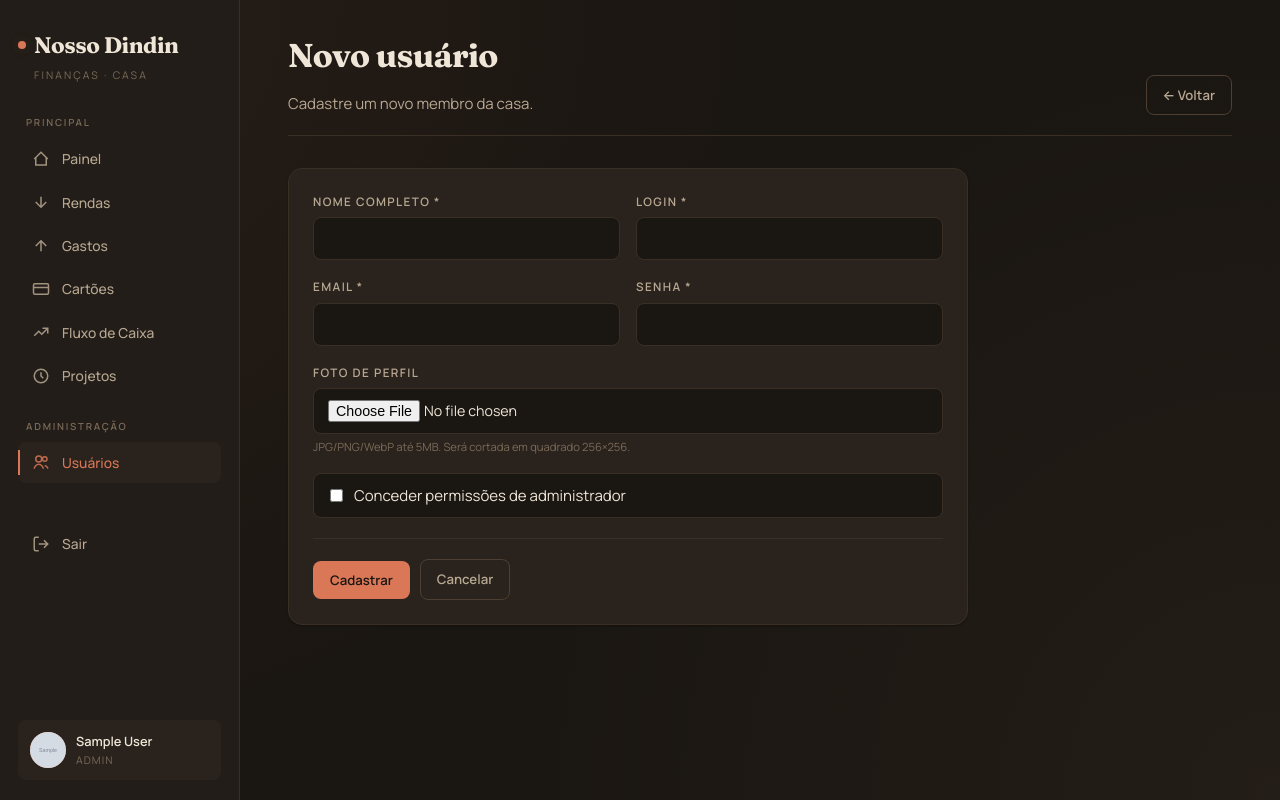
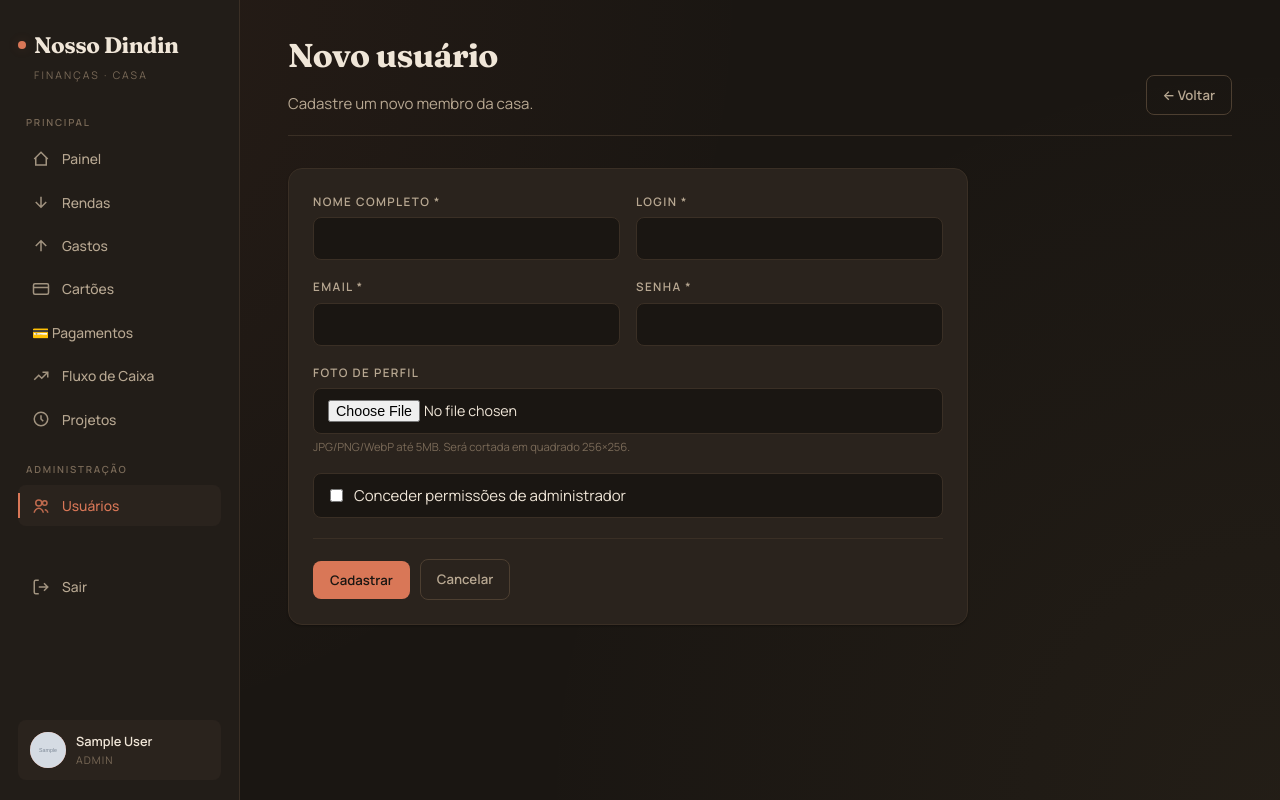
Before and after one commit to mavana1981-boop/NOSSOS-DINDINS, a Flask app: page /admin/usuarios/novo in a window 1280 px wide. Run offline with Flask 3, Linux system fonts and the light colour scheme; a user stored in the database is signed in; tables that the repository leaves empty hold one stand-in row (values such as "Sample post"); grey boxes marked "Sample" are stand-in pictures; parts of the project's set-up code (start-up, migrations or seed data) failed here and were passed over.

Commit message:
Update base.html

```diff
--- a/app/templates/base.html
+++ b/app/templates/base.html
@@ -30,6 +30,9 @@
     <a href="{{ url_for('cards.list_cards') }}" class="nav-link {% if 'cards' in request.endpoint %}active{% endif %}">
       <svg class="nav-icon" viewBox="0 0 24 24" fill="none" stroke="currentColor" stroke-width="2"><rect x="2" y="5" width="20" height="14" rx="2"/><path d="M2 10h20"/></svg>
       <span class="nav-label">Cartões</span>
+    </a>
+    <a href="{{ url_for('payments.index') }}" class="nav-link {% if 'payments' in request.endpoint %}active{% endif %}">
+      💳 Pagamentos
     </a>
     <a href="{{ url_for('cashflow.index') }}" class="nav-link {% if 'cashflow' in request.endpoint %}active{% endif %}">
       <svg class="nav-icon" viewBox="0 0 24 24" fill="none" stroke="currentColor" stroke-width="2"><path d="M3 17l6-6 4 4 8-8"/><path d="M14 7h7v7"/></svg>
```
